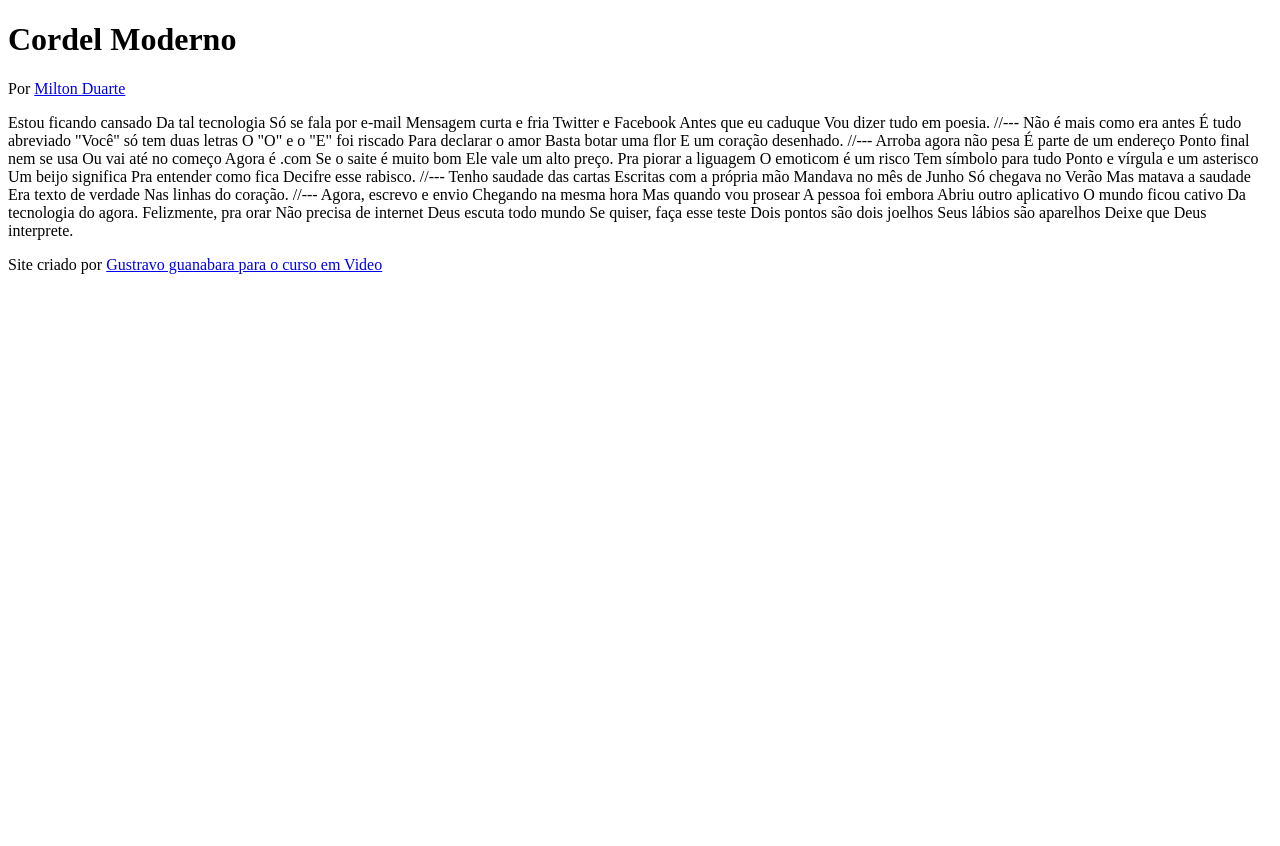
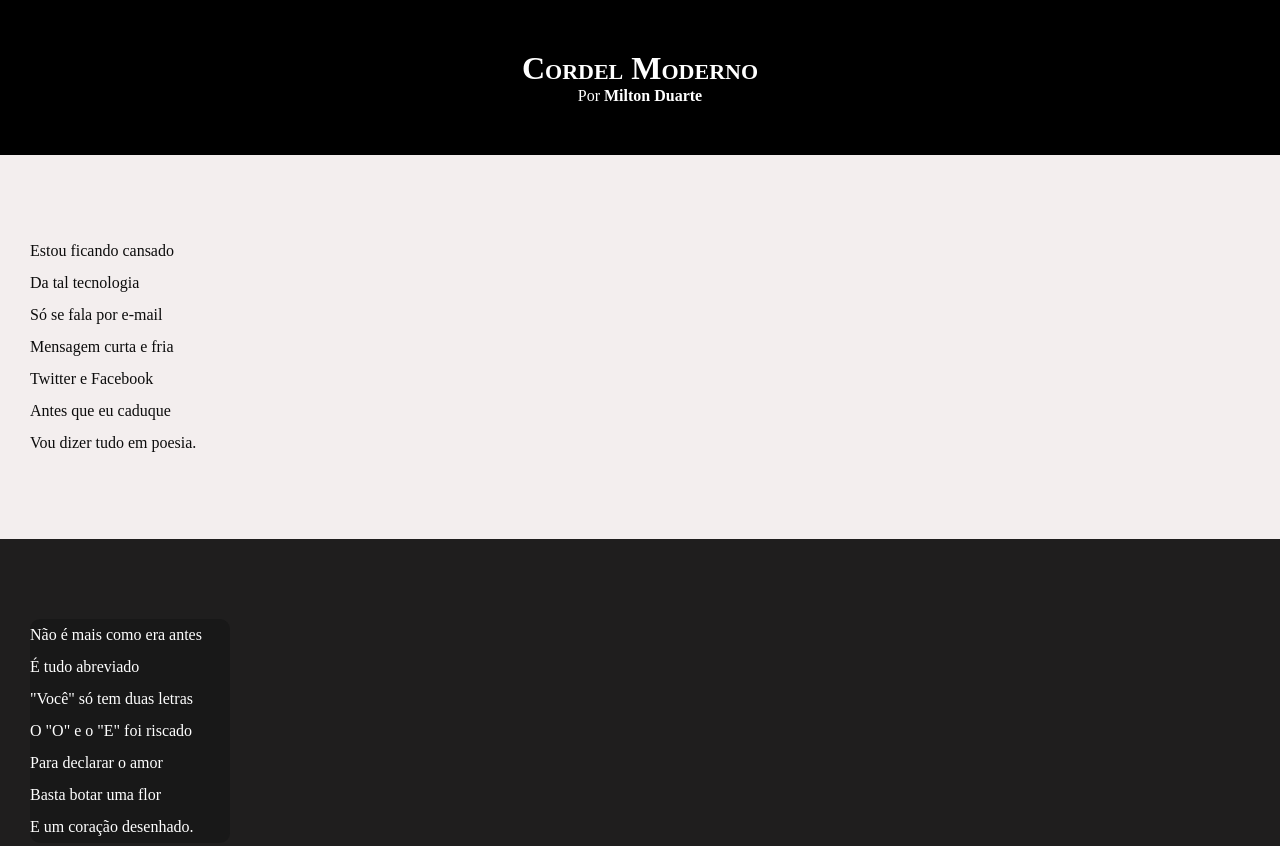
Before and after one commit to jotta26/HTML-CSS, a plain HTML site: page DESAFIOS CC/DESAFIO1 MD3/deasafio.html in a window 1280 px wide. Shown: the top 846 px of the page. Before the commit the page ends 800 px from the top, so only its background shows below. Drawn offline with Linux system fonts and the light colour scheme.

Commit message:
atualização do desafio

```diff
--- a/DESAFIOS CC/DESAFIO1 MD3/deasafio.html
+++ b/DESAFIOS CC/DESAFIO1 MD3/deasafio.html
@@ -4,6 +4,7 @@
     <meta charset="UTF-8">
     <meta name="viewport" content="width=device-width, initial-scale=1.0">
     <title>Cordel Moderno </title>
+    <link rel="stylesheet" href="style.css">
 
 </head>
 <body>
@@ -17,72 +18,92 @@
         </p>
     </header>
 
-    Estou ficando cansado
-    Da tal tecnologia
-    Só se fala por e-mail
-    Mensagem curta e fria
-    Twitter e Facebook
-    Antes que eu caduque
-    Vou dizer tudo em poesia.
+    <section class="normal">
+        <p>
+            Estou ficando cansado <br>
+            Da tal tecnologia <br>
+            Só se fala por e-mail <br>
+            Mensagem curta e fria <br>
+            Twitter e Facebook <br>
+            Antes que eu caduque <br>
+            Vou dizer tudo em poesia.
+        </p>
+    </section>
 
-    //---
+    <section class="imagem">
+        <p>
+            Não é mais como era antes <br>
+            É tudo abreviado <br>
+            "Você" só tem duas letras <br>
+            O "O" e o "E" foi riscado <br>
+            Para declarar o amor <br>
+            Basta botar uma flor <br>
+            E um coração desenhado.
+        </p>
+    </section>
 
-    Não é mais como era antes
-    É tudo abreviado
-    "Você" só tem duas letras
-    O "O" e o "E" foi riscado
-    Para declarar o amor
-    Basta botar uma flor
-    E um coração desenhado.
+    <section class="normal">
+            <p>
+                Arroba agora não pesa  <br>
+                É parte de um endereço  <br>
+                Ponto final nem se usa  <br>
+                Ou vai até no começo  <br>
+                Agora é .com  <br>
+                Se o saite é muito bom  <br>
+                Ele vale um alto preço.
+            </p>
 
-    //---
+            <p>
+                Pra piorar a liguagem  <br>
+                O emoticom é um risco  <br>
+                Tem símbolo para tudo  <br>
+                Ponto e vírgula e um asterisco  <br>
+                Um beijo significa  <br>
+                Pra entender como fica  <br>
+                Decifre esse rabisco.
+            </p>
 
-    Arroba agora não pesa
-    É parte de um endereço
-    Ponto final nem se usa
-    Ou vai até no começo
-    Agora é .com
-    Se o saite é muito bom
-    Ele vale um alto preço.
+    </section>
 
-    Pra piorar a liguagem
-    O emoticom é um risco
-    Tem símbolo para tudo
-    Ponto e vírgula e um asterisco
-    Um beijo significa
-    Pra entender como fica
-    Decifre esse rabisco.
+    <section class="imagem">
+        <p>
+            Tenho saudade das cartas  <br>
+            Escritas com a própria mão  <br>
+            Mandava no mês de Junho  <br>
+            Só chegava no Verão  <br>
+            Mas matava a saudade  <br>
+            Era texto de verdade  <br>
+            Nas linhas do coração.
+        </p>
+    </section>
 
-    //---
 
-    Tenho saudade das cartas
-    Escritas com a própria mão
-    Mandava no mês de Junho
-    Só chegava no Verão
-    Mas matava a saudade
-    Era texto de verdade
-    Nas linhas do coração.
+    <section class="normal">
 
-    //---
+        <p>
+            Agora, escrevo e envio <br>
+            Chegando na mesma hora <br>
+            Mas quando vou prosear <br>
+            A pessoa foi embora <br>
+            Abriu outro aplicativo <br>
+            O mundo ficou cativo <br>
+            Da tecnologia do agora.
+        </p>
 
-    Agora, escrevo e envio
-    Chegando na mesma hora
-    Mas quando vou prosear
-    A pessoa foi embora
-    Abriu outro aplicativo
-    O mundo ficou cativo
-    Da tecnologia do agora.
-
-    Felizmente, pra orar
-    Não precisa de internet
-    Deus escuta todo mundo
-    Se quiser, faça esse teste
-    Dois pontos são dois joelhos
-    Seus lábios são aparelhos
-    Deixe que Deus interprete.
+        <p>
+            Felizmente, pra orar <br>
+            Não precisa de internet <br>
+            Deus escuta todo mundo <br>
+            Se quiser, faça esse teste <br>
+            Dois pontos são dois joelhos <br>
+            Seus lábios são aparelhos <br>
+            Deixe que Deus interprete.
+        </p>
+    </section>
 
     <footer>
         <p>Site criado por <a href="https://gustavoguanabara.github.io" target="_blank">Gustravo guanabara </a><a href="www.cursoemvideio.com" target="_blank">para o curso em Video</a></p>
     </footer>
+
 </body>
 </html>
--- /dev/null
+++ b/DESAFIOS CC/DESAFIO1 MD3/style.css
@@ -0,0 +1,71 @@
+@charset "UTF-8";
+
+* {
+    margin: 0px;
+    padding: 0px;
+}
+
+html, body {
+    min-height: 100vh;
+    background-color: rgb(46, 45, 45);
+
+}
+
+header {
+    background-color: black;
+    color: white;
+    text-align: center;
+}
+
+header > h1 {
+    padding-top: 50px;
+    font-variant: small-caps;
+   }
+
+header p {
+    color: white;
+    padding-bottom: 50px;
+}
+
+ header a, footer a {
+    color: white;
+    text-decoration: none;
+    font-weight: bold;
+}
+
+ header a:hover, footer a:hover {
+    text-decoration: underline;
+    color: aquamarine;
+}
+
+section {
+    padding-top: 10vh;
+    padding-bottom: 10vh;
+    line-height: 2em;
+    padding-left: 30px;
+}
+
+section.normal {
+    background-color: rgb(243, 238, 238);
+    color: rgb(12, 12, 12);
+}
+
+section.imagem {
+    background-color: rgba(29, 28, 28, 0.815);
+    color: white;
+
+}
+
+section.imagem > p {
+    width: 200px;
+    background-color: rgb(24, 24, 24);
+    border-radius: 10px;
+
+}
+
+ footer {
+    background-color: black;
+    color: white;
+    text-align: center;
+    padding: 10px;
+ }
```
